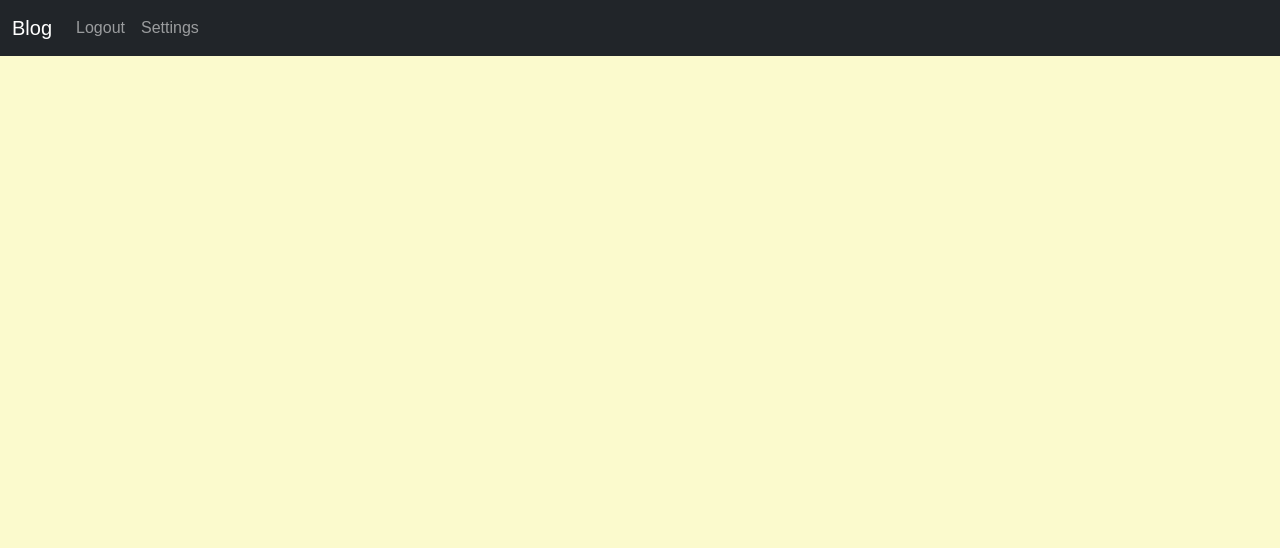
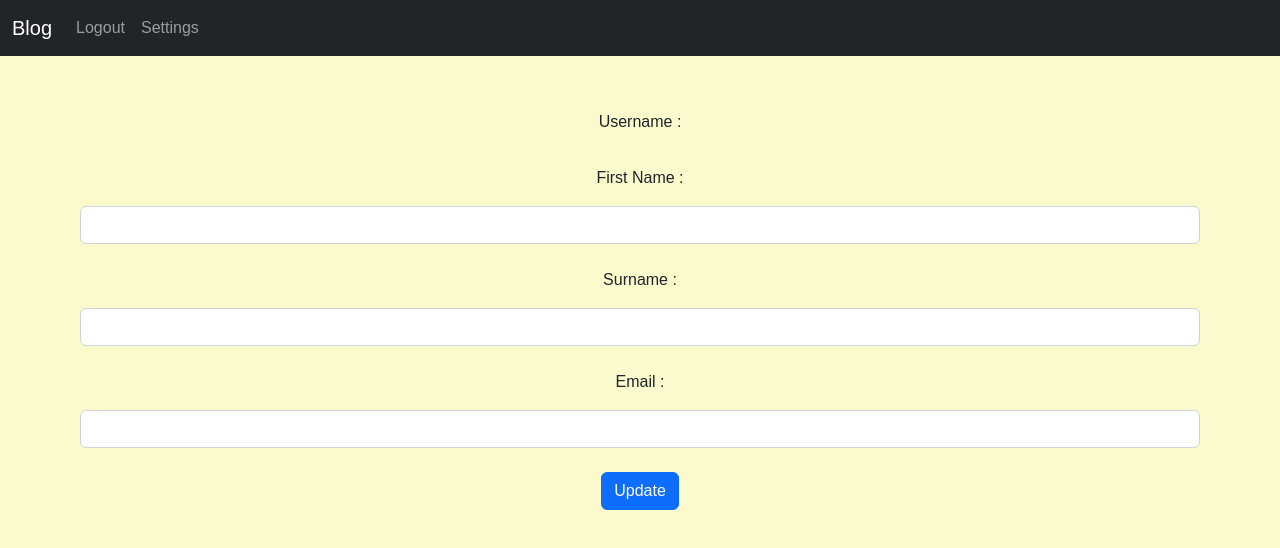
Before and after one commit to duzgunberke/Flask-Vue-Intern, a Vue app in the folder src/frontend/web/: page /settings in a window 1280 px wide. Shown: the top 548 px of the page. Built offline with nearby package versions, Linux system fonts and the light colour scheme; no server answers.

Commit message:
user update

```diff
--- a/src/frontend/web/src/components/SettingsComponent.vue
+++ b/src/frontend/web/src/components/SettingsComponent.vue
@@ -1,18 +1,58 @@
 <template>
-    <div>
+      <form @submit.prevent="updateUser">
+        <div class="form-outline mb-4">
+            <label class="form-label" >Username : </label>
+            <p class="form-label bg-white">{{user.username}}</p>
+        </div>
 
-    </div>
+        <div class="form-outline mb-4">
+            <label class="form-label">First Name :</label>
+            <p class="form-label bg-white">{{user.name}}</p>
+            <input class="form-control" required v-model="name" />
+        </div>
+
+        <div class="form-outline mb-4">
+            <label class="form-label">Surname :</label>
+            <p class="form-label bg-white">{{user.surname}}</p>
+            <input class="form-control" required v-model="surname" />
+        </div>
+
+        <div class="form-outline mb-4">
+            <label class="form-label">Email :</label>
+            <p class="form-label bg-white">{{user.email}}</p>
+            <input class="form-control" required v-model="email" />
+        </div>
+
+         <button class="btn btn-primary btn-block mb-4">Update</button>
+    </form>
 </template>
 
 <script>
 import { mapGetters } from 'vuex'
-//import axios from 'axios';
+import axios from "axios"
 
 export default {
     name: 'SettingsComponent',
     computed: {
         ...mapGetters(['user'])
     },
+    data(){
+        return {
+            name:"",
+            surname: "",
+            email:""
+        }
+    },
+      methods:{
+        async updateUser(){
 
+             const response = await axios.put(`/edituser`,{
+                        name:this.name,
+                        surname:this.surname,
+                        email:this.email
+                });
+                    console.log(response);
+                    this.$router.push('/mypage');
+        }}
 }
 </script>
```
Also changed, not shown: 1 other file (tests, documents, lock files or other folders).
